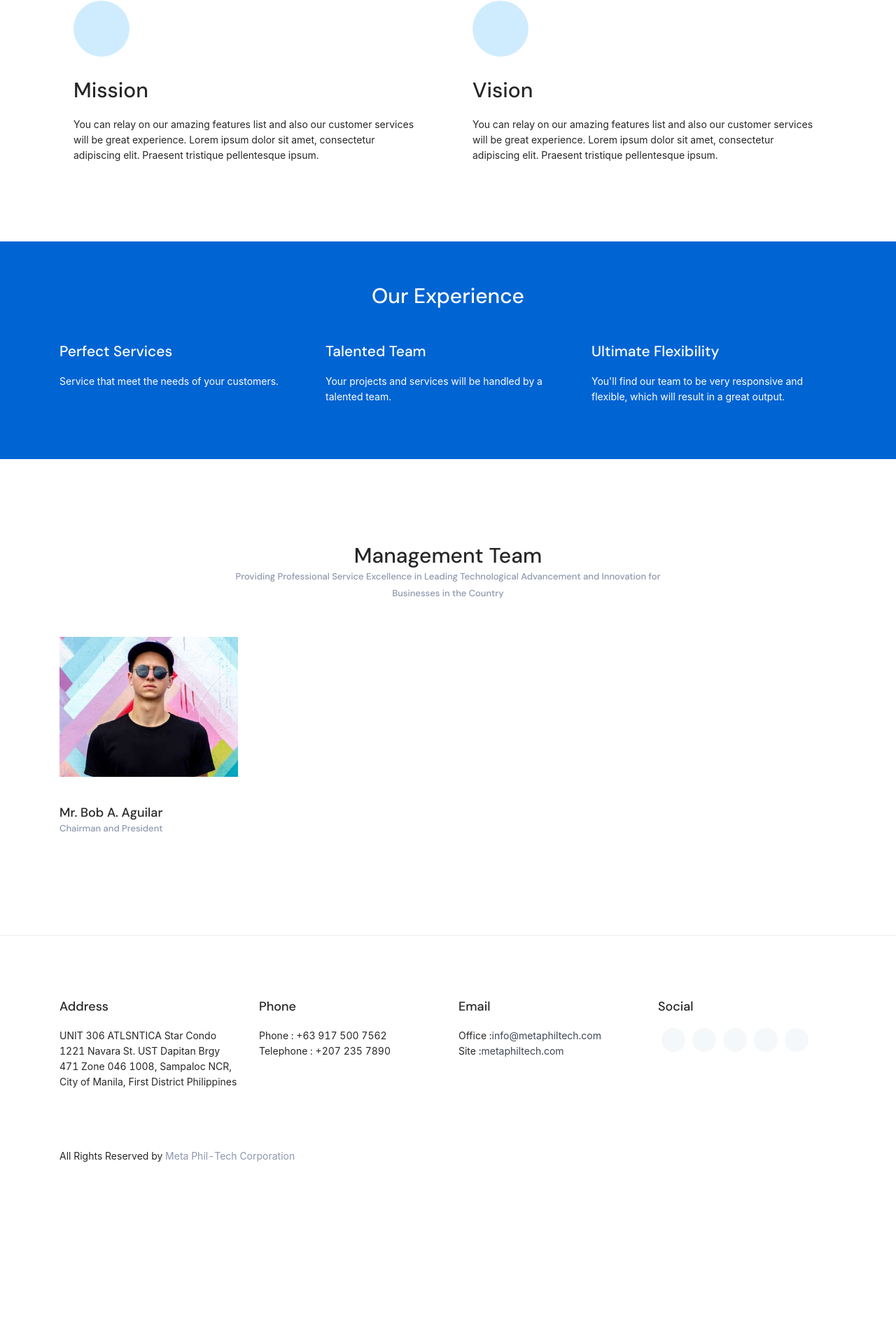
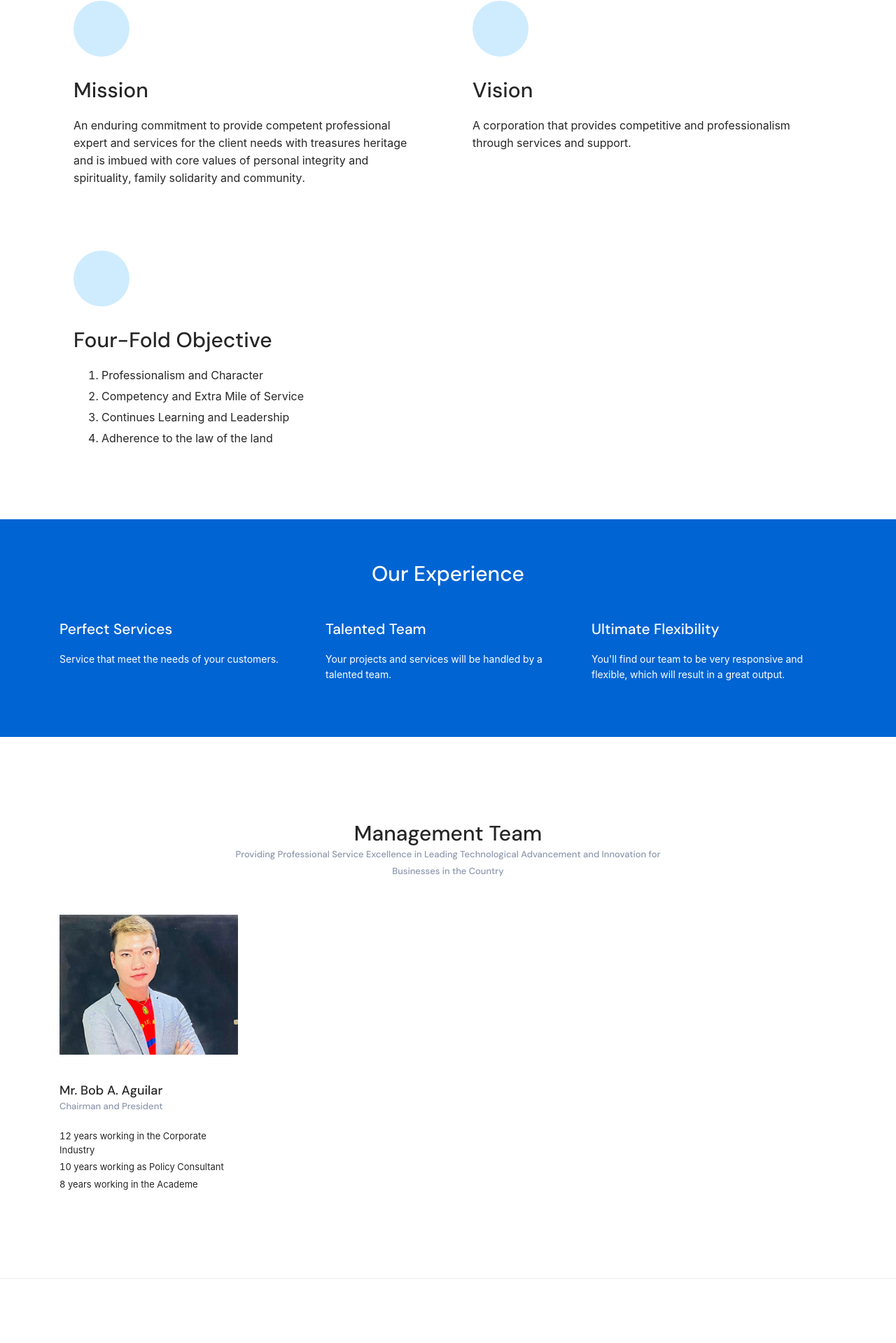
Before and after one commit to siLvercross02/meta-phil-corp, a Next.js app: page /about in a window 1280 px wide. Shown: the part 679-2598 px from the top of the page at 70% size. Before the commit the page ends 2442 px from the top, so only its background shows below. Built offline with nearby package versions, Linux system fonts and the light colour scheme; a web font is replaced by a local one.

Commit message:
Update for production

```diff
--- a/pages/contact.js
+++ b/pages/contact/index.js
@@ -1,8 +1,8 @@
 import React from "react";
 import Head from "next/head";
-import Section from "../view/pages/contact/FormContact";
+import Section from "../../view/pages/contact/FormContact";
 
-export default function contact() {
+export default function Contact() {
   return (
     <div>
       <Head>
--- a/styles/scss/_elements.scss
+++ b/styles/scss/_elements.scss
@@ -343,7 +343,7 @@ team 2
 .team2 {
   .pro-pic {
     min-height: 200px;
-    background-position: center center;
+    /*background-position: center center;*/
     background-repeat: no-repeat;
     background-size: cover;
     &.t1 {
--- a/styles/scss/variable.scss
+++ b/styles/scss/variable.scss
@@ -74,7 +74,7 @@ $banner-image: url("../../assets/images/landingpage/banner-bg.jpg");
 $c2a-image: url(../../assets/images/landingpage/comingsoon.jpg);
 $banner-slider: url("../../assets/images/staticslider/slider/hero-banner.jpg");
 $form-banner: "url(../../assets/images/form-banners/banner1/banner-bg.jpg)";
-$t1: url(../../assets/images/team/t1.jpg);
+$t1: url(../../assets/images/team/ceo.png);
 $t2: url(../../assets/images/team/t2.jpg);
 $t3: url(../../assets/images/team/t3.jpg);
 $t4: url(../../assets/images/team/t4.jpg);
--- a/view/pages/aboutUs/Management.js
+++ b/view/pages/aboutUs/Management.js
@@ -53,10 +53,15 @@ const TeamComponent = () => {
                   <div className="p-t-10">
                     <h5 className="title font-medium">Mr. Bob A. Aguilar</h5>
                     <h6 className="subtitle">Chairman and President</h6>
-                    {/* <p>
-                      You can relay on our amazing features list and also our
-                      customer services will be great experience.
-                    </p> */}
+                    <p className="mb-1 font-13">
+                      12 years working in the Corporate Industry
+                    </p>
+                    <p className="mb-1 font-13">
+                      10 years working as Policy Consultant
+                    </p>
+                    <p className="mb-1 font-13">
+                      8 years working in the Academe
+                    </p>
                   </div>
                 </Col>
               </Row>
--- a/view/pages/aboutUs/SectionAbout.js
+++ b/view/pages/aboutUs/SectionAbout.js
@@ -12,11 +12,11 @@ export default function SectionAbout() {
                 <i className="fa fa-check-circle"></i>
               </div>
               <h2 className="font-medium">Mission</h2>
-              <p className="m-t-20">
-                You can relay on our amazing features list and also our customer
-                services will be great experience. Lorem ipsum dolor sit amet,
-                consectetur adipiscing elit. Praesent tristique pellentesque
-                ipsum.
+              <p className="m-t-20 font-16 mb-0">
+                An enduring commitment to provide competent professional expert
+                and services for the client needs with treasures heritage and is
+                imbued with core values of personal integrity and spirituality,
+                family solidarity and community.
               </p>
             </CardBody>
           </Card>
@@ -28,12 +28,26 @@ export default function SectionAbout() {
                 <i className="fa fa-eye"></i>
               </div>
               <h2 className="font-medium">Vision </h2>
-              <p className="m-t-20">
-                You can relay on our amazing features list and also our customer
-                services will be great experience. Lorem ipsum dolor sit amet,
-                consectetur adipiscing elit. Praesent tristique pellentesque
-                ipsum.{" "}
+              <p className="m-t-20 font-16 mb-0">
+                A corporation that provides competitive and professionalism
+                through services and support.
               </p>
+            </CardBody>
+          </Card>
+        </Col>
+        <Col md="6" className="wrap-feature4-box">
+          <Card>
+            <CardBody>
+              <div className="icon-round bg-light-info">
+                <i class="fa fa-certificate"></i>
+              </div>
+              <h2 className="font-medium">Four-Fold Objective </h2>
+              <ol className="m-t-20 font-16 mb-0">
+                <li>Professionalism and Character</li>
+                <li>Competency and Extra Mile of Service</li>
+                <li>Continues Learning and Leadership</li>
+                <li>Adherence to the law of the land</li>
+              </ol>
             </CardBody>
           </Card>
         </Col>
```
Also changed, not shown: components/banner/Banner2.js (+6 -3 lines), components/custom/sections/featurecomponent.js (+16 -14 lines), pages/about/index.js (renamed from pages/about.js, +5 -5 lines), pages/index.js (+17 -0 lines), assets/images/team/ceo.png (added).
